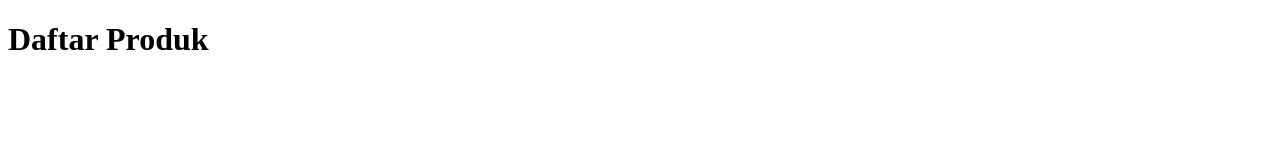
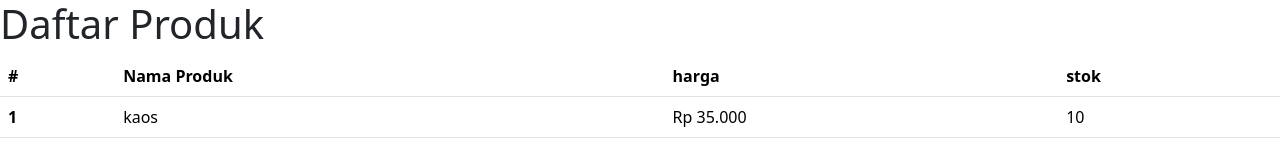
Before and after one commit to Mhilham/produk, a plain HTML site: page index.html in a window 1280 px wide. Drawn offline with nearby package versions, Linux system fonts and the light colour scheme.

Commit message:
menambah tabel daftar produk

```diff
--- a/index.html
+++ b/index.html
@@ -5,10 +5,35 @@
   <meta charset="UTF-8">
   <meta name="viewport" content="width=device-width, initial-scale=1">
   <title>Daftar Produk</title>
+
+  <link href="https://cdn.jsdelivr.net/npm/bootstrap@5.3.2/dist/css/bootstrap.min.css" rel="stylesheet" integrity="sha384-T3c6CoIi6uLrA9TneNEoa7RxnatzjcDSCmG1MXxSR1GAsXEV/Dwwykc2MPK8M2HN" crossorigin="anonymous">
+
+<script src="https://cdn.jsdelivr.net/npm/bootstrap@5.3.2/dist/js/bootstrap.bundle.min.js" integrity="sha384-C6RzsynM9kWDrMNeT87bh95OGNyZPhcTNXj1NW7RuBCsyN/o0jlpcV8Qyq46cDfL" crossorigin="anonymous"></script>
+
 </head>
 
 <body>
   <h1>Daftar Produk</h1>
+
+  <table class="table">
+  <thead>
+    <tr>
+      <th scope="col">#</th>
+      <th scope="col">Nama Produk</th>
+      <th scope="col">harga</th>
+      <th scope="col">stok</th>
+    </tr>
+  </thead>
+  <tbody>
+    <tr>
+      <th scope="row">1</th>
+      <td>kaos</td>
+      <td>Rp 35.000</td>
+      <td>10</td>
+    </tr>
+  </tbody>
+</table>
+
 </body>
 
 </html>
```
